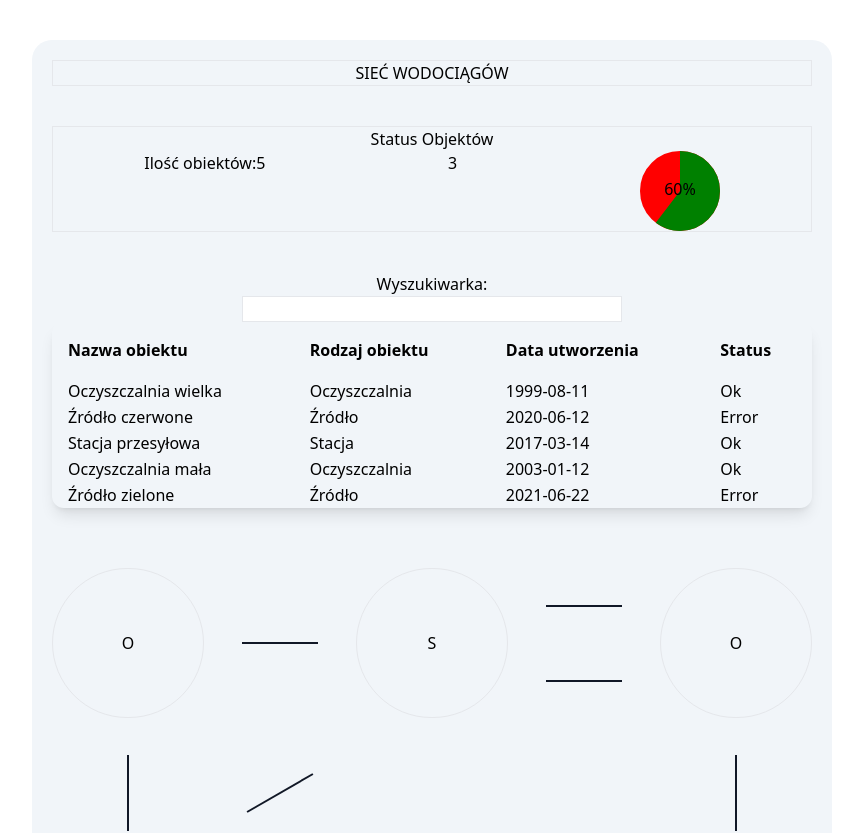
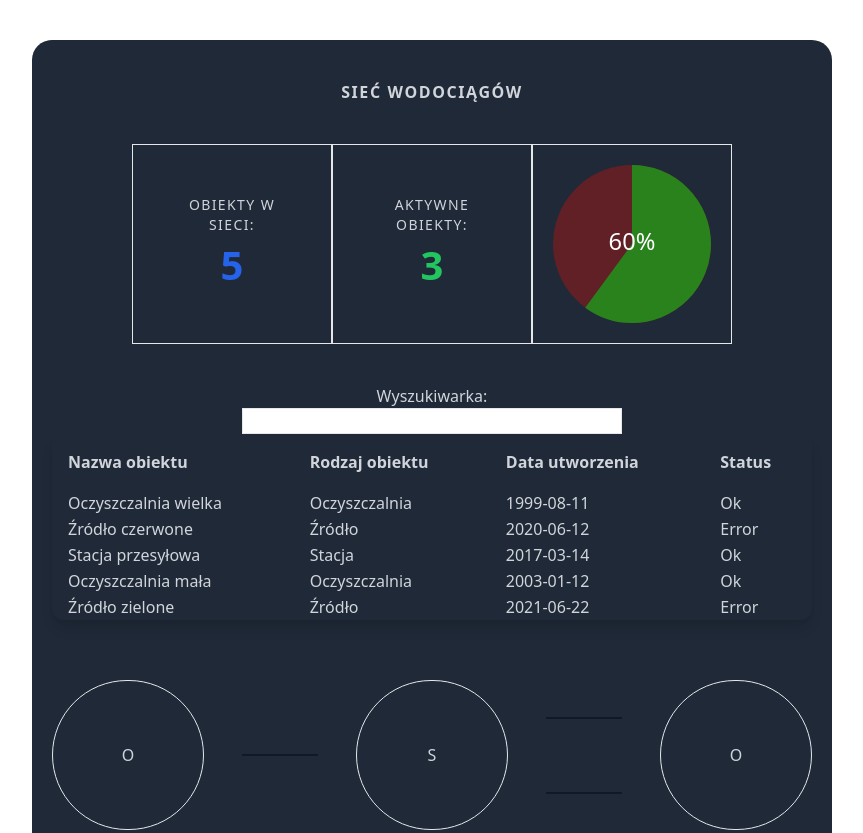
Before and after one commit to Davee89/Hydro-task-dashboard, a React (Vite) app: page / in a window 1280 px wide. Shown: the top 833 px of the page, without its empty margins (208-1071 px from the left). Built offline with nearby package versions, Linux system fonts and the light colour scheme.

Commit message:
Status Board added

```diff
--- a/src/App.tsx
+++ b/src/App.tsx
@@ -1,12 +1,13 @@
 import Dashboard from './components/Dashboard/Dashboard';
 import Interface from './components/Interface/Interface';
+import Wrapper from './Layout/Wrapper';
 
 const App = () => {
   return (
-    <div className="max-w-[800px] mx-auto px-5 bg-slate-100 rounded-[20px] my-10">
+    <Wrapper>
       <Dashboard />
       <Interface />
-    </div>
+    </Wrapper>
   );
 };
 
--- /dev/null
+++ b/src/Layout/Wrapper.tsx
@@ -0,0 +1,11 @@
+import { ReactNode } from 'react';
+
+type Props = {
+  children: ReactNode;
+};
+
+const Wrapper = ({ children }: Props) => {
+  return <div className="max-w-[800px] mx-auto p-5 bg-gray-800 rounded-[20px] my-10 text-gray-300">{children}</div>;
+};
+
+export default Wrapper;
--- a/src/components/Dashboard/Dashboard.tsx
+++ b/src/components/Dashboard/Dashboard.tsx
@@ -1,7 +1,6 @@
 import { objects } from '../../assets/data';
-import { buildStyles, CircularProgressbar } from 'react-circular-progressbar';
-import 'react-circular-progressbar/dist/styles.css';
 import { ChangeEvent, useState } from 'react';
+import StatusBoard from './StatusBoard/StatusBoard';
 
 interface Object {
   id: number;
@@ -41,32 +40,8 @@ const Dashboard = () => {
 
   return (
     <div className="flex flex-col gap-10 py-5">
-      <h1 className="text-center uppercase border">Sieć wodociągów</h1>
-      <div className="flex flex-col border">
-        <h2 className="self-center">Status Objektów</h2>
-        <div className="flex justify-around">
-          <p>
-            Ilość obiektów:
-            {objectsAmount}
-          </p>
-          {activeObjectsAmount}
-          <CircularProgressbar
-            className="w-20"
-            text={`${(activeObjectsAmount / objectsAmount) * 100}%`}
-            maxValue={objectsAmount}
-            value={activeObjectsAmount}
-            strokeWidth={50}
-            styles={buildStyles({
-              strokeLinecap: 'butt',
-              textColor: 'black',
-              pathColor: 'green',
-              trailColor: 'red',
-              textSize: '20px',
-            })}
-          />
-        </div>
-      </div>
-
+      <h1 className="text-center uppercase tracking-widest font-bold">Sieć wodociągów</h1>
+      <StatusBoard objectsAmount={objectsAmount} activeObjectsAmount={activeObjectsAmount} />
       <div className="flex flex-col">
         <label htmlFor="searchBar" className="self-center">
           Wyszukiwarka:
--- /dev/null
+++ b/src/components/Dashboard/StatusBoard/StatusBoard.tsx
@@ -0,0 +1,40 @@
+import 'react-circular-progressbar/dist/styles.css';
+import { buildStyles, CircularProgressbar } from 'react-circular-progressbar';
+
+type Props = {
+  objectsAmount: number;
+  activeObjectsAmount: number;
+};
+
+const StatusBoard = ({ objectsAmount, activeObjectsAmount }: Props) => {
+  return (
+    <div className="flex justify-center items-center flex-wrap">
+      <div className="w-[200px] h-[200px] p-[50px] border ">
+        <p className="text-center uppercase text-sm tracking-widest">Obiekty w sieci:</p>
+        <p className="text-[40px] text-blue-600 font-bold text-center">5</p>
+      </div>
+      <div className="w-[200px] h-[200px] p-[50px] border ">
+        <p className="text-center uppercase text-sm tracking-widest">Aktywne obiekty:</p>
+        <p className="text-[40px] text-green-500 font-bold text-center">3</p>
+      </div>
+      <div className="w-[200px] h-[200px] border">
+        <CircularProgressbar
+          className="p-5 w-fit"
+          text={`${(activeObjectsAmount / objectsAmount) * 100}%`}
+          maxValue={objectsAmount}
+          value={activeObjectsAmount}
+          strokeWidth={50}
+          styles={buildStyles({
+            strokeLinecap: 'butt',
+            textColor: 'white',
+            pathColor: 'rgba(26, 161, 26, 0.767)',
+            trailColor: 'rgba(139, 27, 27, 0.603)',
+            textSize: '15px',
+          })}
+        />
+      </div>
+    </div>
+  );
+};
+
+export default StatusBoard;
```
